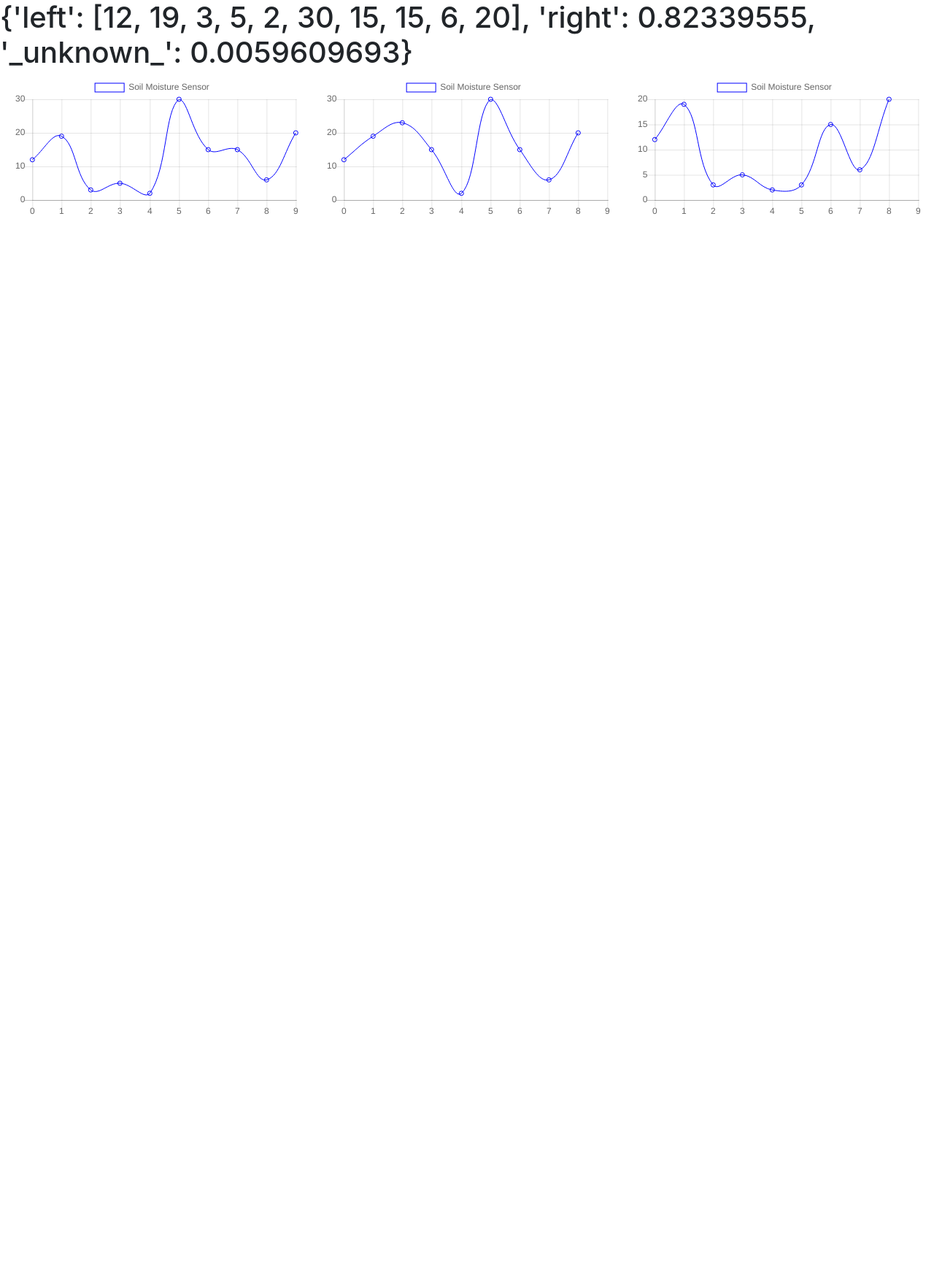
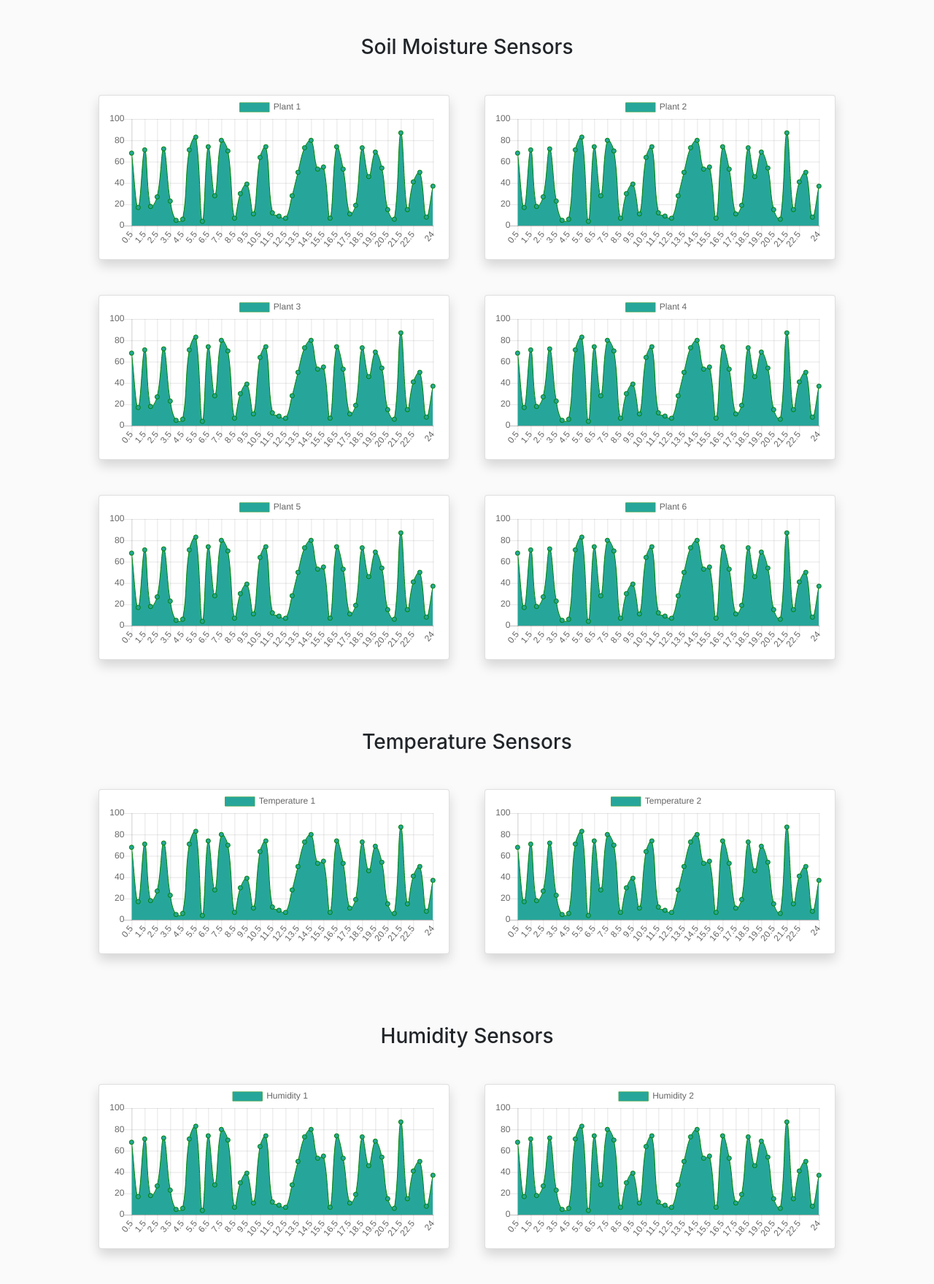
Before and after one commit to Praneet9/Plant_Monitor, a Flask app: page /chart in a window 1280 px wide. Shown: the whole page at 73% size. Before the commit the page ends 294 px from the top, so only its background shows below. Run offline with Flask 2, Linux system fonts and the light colour scheme; a map, chart or similar area stays blank; some libraries are stand-ins or nearby versions.

Commit message:
sensor data visualization done

```diff
--- a/Website/app.py
+++ b/Website/app.py
@@ -1,8 +1,15 @@
 from flask import Flask, render_template, jsonify, request
 from static import db
+from random import sample, randint
 app = Flask(__name__)
 
 db.testingdb()
+
+def frange(start, stop, step):
+    i = start
+    while i < stop:
+        yield i
+        i += step
 
 @app.route("/test")
 def index():
@@ -24,7 +31,7 @@ def index():
         print("t1",var)
         # var = request.args['h2']
         # print("h2",var)
-        # var = request.args['t2']
+        # var = request.args['t2']vi
         # print("t2",var)
     except Exception as e:
         print(e)
@@ -36,6 +43,19 @@ def test():
     print("SMS2",request.args['x'])
     return "Hello"
 
+@app.route("/data")
+def data():
+    labels = []
+    for i in range(48):
+        labels.append(randint(0, 100))
+    print(labels)
+    d = {
+        'results': sample(labels, 48),
+        'plot_labels': list(frange(0.5, 24.5, 0.5))
+        }
+
+    return jsonify(d)
+
 @app.route("/chart")
 def chart():
     d = {'left': [12, 19, 3, 5, 2, 30, 15, 15, 6, 20], 'right': 0.82339555, '_unknown_': 0.0059609693}
@@ -45,7 +65,10 @@ def chart():
     #     'scores': d
     # }
     # resp = jsonify(message)
-    return render_template('index.html', name = d )
+    return render_template('index.html')
+
+
+
 
 
 
--- a/Website/static/js/main.js
+++ b/Website/static/js/main.js
@@ -1,81 +1,61 @@
-// var ctx = document.getElementById("myChart1").getContext('2d');
-// var myChart = new Chart(ctx, {
-//     type: 'line',
-//     data: {
-//         labels: [0, 1, 2, 3, 4, 5, 6, 7, 8, 9],
-//         datasets: [{
-//             label: 'Soil Moisture Sensor',
-//             data: [12, 19, 3, 5, 2, 3, 15, 6, 20],
-//             backgroundColor: [
-//                 'transparent',
-//             ],
-//             borderColor: [
-//                'blue'
-//             ],
-//             borderWidth: 1
-//         }]
-//     },
-//     options: {
-//         scales: {
-//             yAxes: [{
-//                 ticks: {
-//                     beginAtZero:true
-//                 }
-//             }]
-//         }
-//     }
-// });
-// var ctx = document.getElementById("myChart2").getContext('2d');
-// var myChart = new Chart(ctx, {
-//     type: 'line',
-//     data: {
-//         labels: [0, 1, 2, 3, 4, 5, 6, 7, 8, 9],
-//         datasets: [{
-//             label: 'Soil Moisture Sensor',
-//             data: [12, 19, 3, 5, 2, 3, 15, 6, 20],
-//             backgroundColor: [
-//                 'transparent',
-//             ],
-//             borderColor: [
-//                'blue'
-//             ],
-//             borderWidth: 1
-//         }]
-//     },
-//     options: {
-//         scales: {
-//             yAxes: [{
-//                 ticks: {
-//                     beginAtZero:true
-//                 }
-//             }]
-//         }
-//     }
-// });
-// var ctx = document.getElementById("myChart3").getContext('2d');
-// var myChart = new Chart(ctx, {
-//     type: 'line',
-//     data: {
-//         labels: [0, 1, 2, 3, 4, 5, 6, 7, 8, 9],
-//         datasets: [{
-//             label: 'Soil Moisture Sensor',
-//             data: [12, 19, 3, 5, 2, 3, 15, 6, 20],
-//             backgroundColor: [
-//                 'transparent',
-//             ],
-//             borderColor: [
-//                'blue'
-//             ],
-//             borderWidth: 1
-//         }]
-//     },
-//     options: {
-//         scales: {
-//             yAxes: [{
-//                 ticks: {
-//                     beginAtZero:true
-//                 }
-//             }]
-//         }
-//     }
-// });
+jQuery.get('/data').done(function(results) {
+        plot(results);
+});
+
+function plot(data) {
+    var plant1 = document.getElementById("plant1").getContext('2d');
+    var plant2 = document.getElementById("plant2").getContext('2d');
+    var plant3 = document.getElementById("plant3").getContext('2d');
+    var plant4 = document.getElementById("plant4").getContext('2d');
+    var plant5 = document.getElementById("plant5").getContext('2d');
+    var plant6 = document.getElementById("plant6").getContext('2d');
+
+    var temp1 = document.getElementById("temp1").getContext('2d');
+    var temp2 = document.getElementById("temp2").getContext('2d');
+
+    var humidity1 = document.getElementById("humidity1").getContext('2d');
+    var humidity2 = document.getElementById("humidity2").getContext('2d');
+
+    myChart(plant1, data.results, data.plot_labels, 'Plant 1');
+    myChart(plant2, data.results, data.plot_labels, 'Plant 2');
+    myChart(plant3, data.results, data.plot_labels, 'Plant 3');
+    myChart(plant4, data.results, data.plot_labels, 'Plant 4');
+    myChart(plant5, data.results, data.plot_labels, 'Plant 5');
+    myChart(plant6, data.results, data.plot_labels, 'Plant 6');
+
+    myChart(temp1, data.results, data.plot_labels, 'Temperature 1');
+    myChart(temp2, data.results, data.plot_labels, 'Temperature 2');
+
+    myChart(humidity1, data.results, data.plot_labels, 'Humidity 1');
+    myChart(humidity2, data.results, data.plot_labels, 'Humidity 2');
+
+}
+
+function myChart(context, plot_data, plot_labels, label) {
+    new Chart(context, {
+        type: 'line',
+        data: {
+            labels: plot_labels,
+            datasets: [{
+                label: label,
+                data: plot_data,
+                backgroundColor: [
+                    '#26A69A'
+                ],
+                borderColor: [
+                   'green'
+                ],
+                borderWidth: 1
+            }]
+        },
+        options: {
+            scales: {
+                yAxes: [{
+                    ticks: {
+                        beginAtZero:true
+                    }
+                }]
+            }
+        }
+    });
+}
--- a/Website/templates/index.html
+++ b/Website/templates/index.html
@@ -7,137 +7,83 @@
 
     <!-- Bootstrap CSS -->
     <link rel="stylesheet" href="https://stackpath.bootstrapcdn.com/bootstrap/4.1.3/css/bootstrap.min.css" integrity="sha384-MCw98/SFnGE8fJT3GXwEOngsV7Zt27NXFoaoApmYm81iuXoPkFOJwJ8ERdknLPMO" crossorigin="anonymous">
-
+    <style>
+        body {
+            background-color: #fafafa;
+        }
+    </style>
     <title>Hello, world!</title>
   </head>
   <body>
-    <h1>{{name}}</h1>
     <div class="container-fluid">
-        <div class="row text-center">
-            <div class="col-4">
+        <h3 class="text-center mt-5 mb-5">Soil Moisture Sensors</h3>
+        <div class="row justify-content-center text-center ml-5 mr-5">
+            <div class="card shadow rounded mr-lg-4 ml-lg-4 mb-lg-5 mb-sm-5 mr-sm-0 ml-sm-0 col-lg-5 col-sm-12">
                 <div>
-                    <canvas id="myChart1" ></canvas>
+                    <canvas id="plant1" ></canvas>
                 </div>
             </div>
-            <div class="col-4">
+            <div class="card shadow rounded mr-lg-4 ml-lg-4 mb-lg-5 mb-sm-5 mr-sm-0 ml-sm-0 col-lg-5 col-sm-12">
                 <div>
-                    <canvas id="myChart2" ></canvas>
+                    <canvas id="plant2" ></canvas>
                 </div>
             </div>
-            <div class="col-4">
+            <div class="card shadow rounded mr-lg-4 ml-lg-4 mb-lg-5 mb-sm-5 mr-sm-0 ml-sm-0 col-lg-5 col-sm-12">
                 <div>
-                    <canvas id="myChart3" ></canvas>
+                    <canvas id="plant3" ></canvas>
+                </div>
+            </div>
+            <div class="card shadow rounded mr-lg-4 ml-lg-4 mb-lg-5 mb-sm-5 mr-sm-0 ml-sm-0 col-lg-5 col-sm-12">
+                <div>
+                    <canvas id="plant4" ></canvas>
+                </div>
+            </div>
+            <div class="card shadow rounded mr-lg-4 ml-lg-4 mb-lg-5 mb-sm-5 mr-sm-0 ml-sm-0 col-lg-5 col-sm-12">
+                <div>
+                    <canvas id="plant5" ></canvas>
+                </div>
+            </div>
+            <div class="card shadow rounded mr-lg-4 ml-lg-4 mb-lg-5 mb-sm-5 mr-sm-0 ml-sm-0 col-lg-5 col-sm-12">
+                <div>
+                    <canvas id="plant6" ></canvas>
                 </div>
             </div>
         </div>
-    </div>
-    <div  style="width: 800px; height: 800px;">
-        <canvas id="myChart" ></canvas>
+        <h3 class="text-center mt-5 mb-5">Temperature Sensors</h3>
+        <div class="row justify-content-center text-center ml-5 mr-5">
+            <div class="card shadow rounded mr-lg-4 ml-lg-4 mb-lg-5 mb-sm-5 mr-sm-0 ml-sm-0 col-lg-5 col-sm-12">
+                <div>
+                    <canvas id="temp1" ></canvas>
+                </div>
+            </div>
+            <div class="card shadow rounded mr-lg-4 ml-lg-4 mb-lg-5 mb-sm-5 mr-sm-0 ml-sm-0 col-lg-5 col-sm-12">
+                    <div>
+                        <canvas id="temp2" ></canvas>
+                    </div>
+                </div>
+        </div>
+        <h3 class="text-center mt-5 mb-5">Humidity Sensors</h3>
+        <div class="row justify-content-center text-center ml-5 mr-5">
+            <div class="card shadow rounded mr-lg-4 ml-lg-4 mb-lg-5 mb-sm-5 mr-sm-0 ml-sm-0 col-lg-5 col-sm-12">
+                <div>
+                    <canvas id="humidity1" ></canvas>
+                </div>
+            </div>
+            <div class="card shadow rounded mr-lg-4 ml-lg-4 mb-lg-5 mb-sm-5 mr-sm-0 ml-sm-0 col-lg-5 col-sm-12">
+                <div>
+                    <canvas id="humidity2" ></canvas>
+                </div>
+            </div>
+        </div>
     </div>
     <!-- Optional JavaScript -->
     <!-- jQuery first, then Popper.js, then Bootstrap JS -->
     <script src="../static/js/Chart.min.js" type="text/javascript"></script>
     <!-- <script src="../static/js/main.js" type="text/javascript"></script> -->
+    <script src="https://code.jquery.com/jquery-3.3.1.min.js" integrity="sha256-FgpCb/KJQlLNfOu91ta32o/NMZxltwRo8QtmkMRdAu8=" crossorigin="anonymous"></script>
     <script src="{{url_for('static', filename='js/main.js')}}" type="text/javascript"></script>
-    <script src="https://code.jquery.com/jquery-3.3.1.slim.min.js" integrity="sha384-q8i/X+965DzO0rT7abK41JStQIAqVgRVzpbzo5smXKp4YfRvH+8abtTE1Pi6jizo" crossorigin="anonymous"></script>
     <script src="https://cdnjs.cloudflare.com/ajax/libs/popper.js/1.14.3/umd/popper.min.js" integrity="sha384-ZMP7rVo3mIykV+2+9J3UJ46jBk0WLaUAdn689aCwoqbBJiSnjAK/l8WvCWPIPm49" crossorigin="anonymous"></script>
     <script src="https://stackpath.bootstrapcdn.com/bootstrap/4.1.3/js/bootstrap.min.js" integrity="sha384-ChfqqxuZUCnJSK3+MXmPNIyE6ZbWh2IMqE241rYiqJxyMiZ6OW/JmZQ5stwEULTy" crossorigin="anonymous"></script>
 
-    <script>
-       var ctx = document.getElementById("myChart1").getContext('2d');
-       console.log("{{name.left | length}}")
-       var n = 0;
-       var numbers = []
-       {% for i in name.left %}
-
-
-        numbers.push(parseInt("{{i}}"))
-        n = n +1;
-       {% endfor %}
-    //    console.log('{{name.left | safe}}')
-    console.log(numbers)
-var myChart = new Chart(ctx, {
-    type: 'line',
-    data: {
-        labels: [0, 1, 2, 3, 4, 5, 6, 7, 8, 9],
-        datasets: [{
-            label: 'Soil Moisture Sensor',
-            data: numbers,
-            backgroundColor: [
-                'transparent',
-            ],
-            borderColor: [
-               'blue'
-            ],
-            borderWidth: 1
-        }]
-    },
-    options: {
-        scales: {
-            yAxes: [{
-                ticks: {
-                    beginAtZero:true
-                }
-            }]
-        }
-    }
-});
-var ctx = document.getElementById("myChart2").getContext('2d');
-var myChart = new Chart(ctx, {
-    type: 'line',
-    data: {
-        labels: [0, 1, 2, 3, 4, 5, 6, 7, 8, 9],
-        datasets: [{
-            label: 'Soil Moisture Sensor',
-            data: [12, 19, 23, 15, 2, 30, 15, 6, 20],
-            backgroundColor: [
-                'transparent',
-            ],
-            borderColor: [
-               'blue'
-            ],
-            borderWidth: 1
-        }]
-    },
-    options: {
-        scales: {
-            yAxes: [{
-                ticks: {
-                    beginAtZero:true
-                }
-            }]
-        }
-    }
-});
-var ctx = document.getElementById("myChart3").getContext('2d');
-var myChart = new Chart(ctx, {
-    type: 'line',
-    data: {
-        labels: [0, 1, 2, 3, 4, 5, 6, 7, 8, 9],
-        datasets: [{
-            label: 'Soil Moisture Sensor',
-            data: [12, 19, 3, 5, 2, 3, 15, 6, 20],
-            backgroundColor: [
-                'transparent',
-            ],
-            borderColor: [
-               'blue'
-            ],
-            borderWidth: 1
-        }]
-    },
-    options: {
-        scales: {
-            yAxes: [{
-                ticks: {
-                    beginAtZero:true
-                }
-            }]
-        }
-    }
-});
-    </script>
-
-
 </body>
 </html>
```
